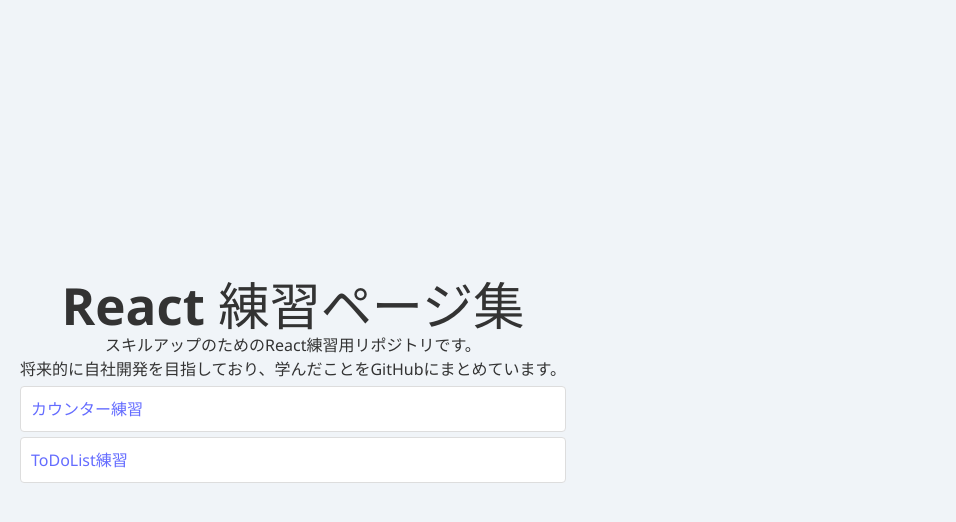
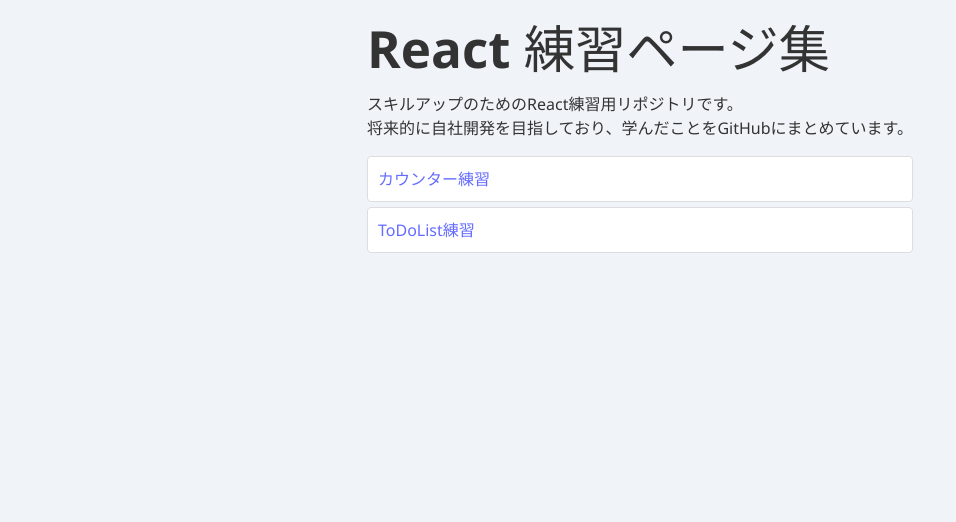
Before and after one commit to sik-nyan/hello-react-portfolio, a React (Vite) app: page / in a window 1280 px wide. Shown: the top 522 px of the page, without its empty margins (0-956 px from the left). Built offline with nearby package versions, Linux system fonts and the light colour scheme.

Commit message:
デザインを微調整

```diff
--- a/src/index.css
+++ b/src/index.css
@@ -24,21 +24,41 @@
 
 body {
   margin: 0;
-  display: flex;
-  place-items: center;
   min-width: 320px;
   min-height: 100vh;
-  text-align : center;
-
-}
-
-div {
-  text-align : center;
+  background-color: #242424;
+  font-family: system-ui, Avenir, Helvetica, Arial, sans-serif;
+  display: flex;
+  justify-content: center; /* 中央寄せ */
+  align-items: start;
+  padding: 1rem;
 }
 
 h1 {
   font-size: 3.2em;
   line-height: 1.1;
+}
+
+.container {
+  max-width: 800px; /* 最大幅を設定 */
+  width: 100%;
+  margin: 0 auto;
+  text-align: left; /* テキスト左寄せ */
+}
+
+.container > * + * {
+  margin-top: 1rem; /* container内の２つ目以降要素の間に縦の余白 */
+}
+
+p, li {
+  text-align: left;
+}
+
+/* モバイル向け微調整（必要に応じて） */
+@media screen and (max-width: 600px) {
+  .container {
+    padding: 0 1rem;
+  }
 }
 
 button {
--- a/src/pages/Counter.jsx
+++ b/src/pages/Counter.jsx
@@ -16,7 +16,7 @@
   const navigate = useNavigate(); // ← フックでナビゲーター取得！
 
   return (
-    <div>
+    <div className="container">
       <h1>カウンター練習ページ</h1>
       <CountDisp
         count={count}
--- a/src/pages/Home.jsx
+++ b/src/pages/Home.jsx
@@ -5,7 +5,7 @@
 
 function Home() {
   return (
-    <div>
+    <div className="container">
       <h1>React 練習ページ集</h1>
       <p>スキルアップのためのReact練習用リポジトリです。<br/>
         将来的に自社開発を目指しており、学んだことをGitHubにまとめています。</p>
--- a/src/pages/TodoList.jsx
+++ b/src/pages/TodoList.jsx
@@ -16,7 +16,7 @@
   } = useTodo(); // ← ここも useTodo() に修正！
 
   return (
-    <div>
+    <div className="container">
       <h1>TodoList練習ページ</h1>
       <input
         type="text"
```
